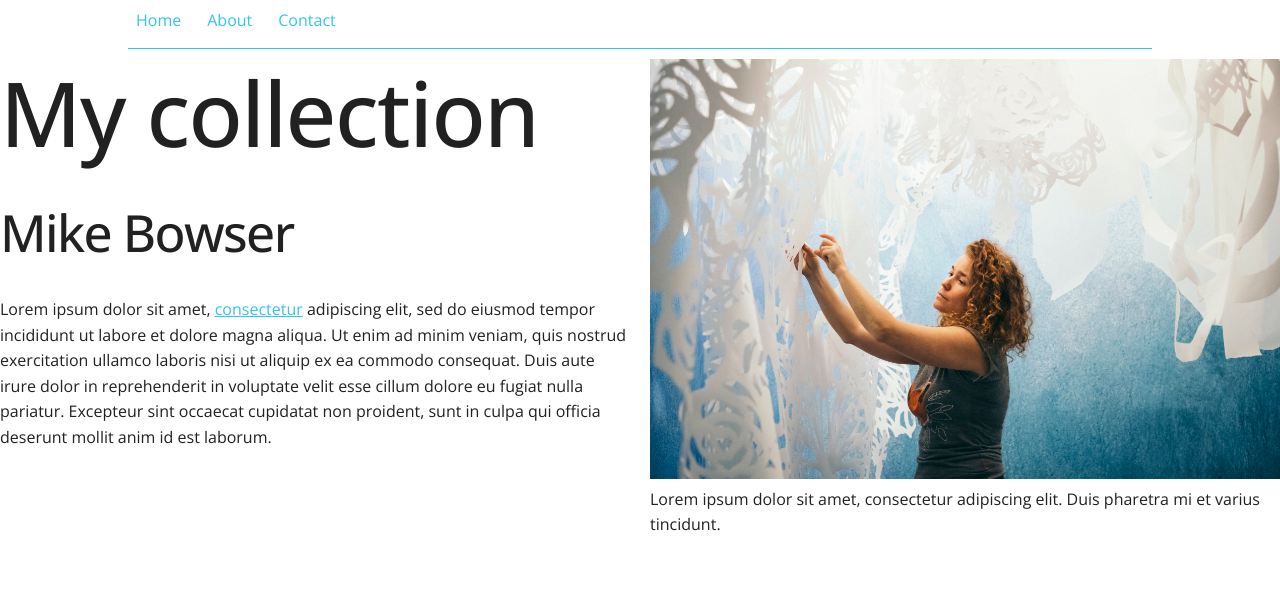
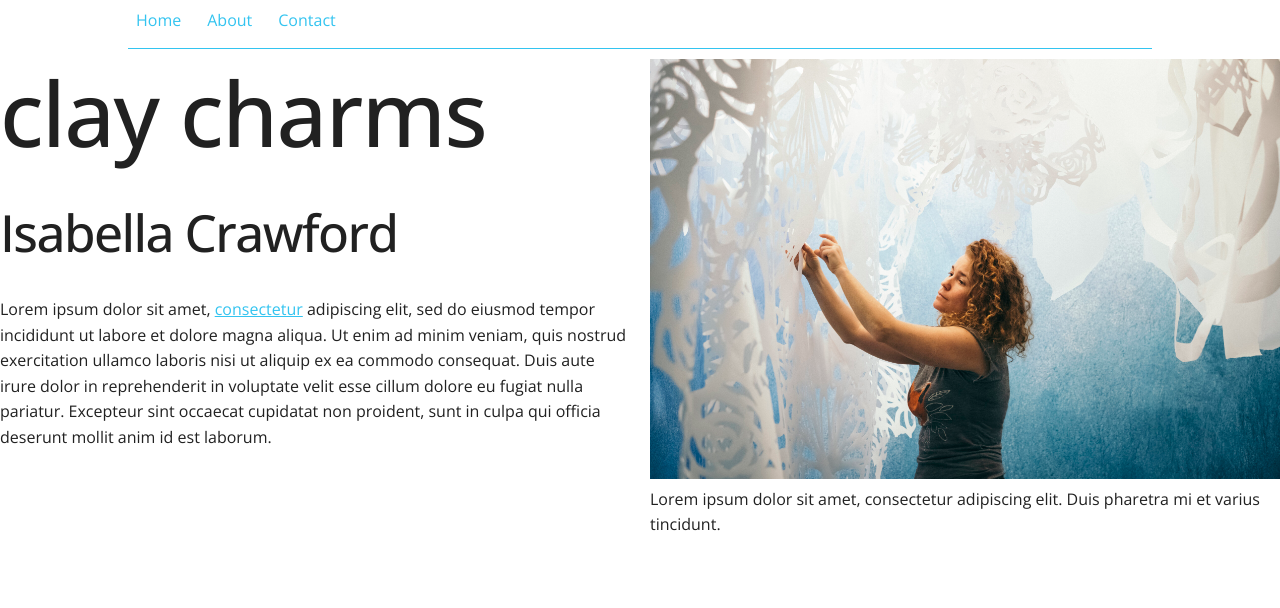
Before and after one commit to isabellacrawford/clay-charms, a plain HTML site: page index.html in a window 1280 px wide. Shown: the top 608 px of the page. Drawn offline with nearby package versions, Linux system fonts and the light colour scheme.

Commit message:
Update index.html

```diff
--- a/index.html
+++ b/index.html
@@ -39,8 +39,8 @@
   </header>
   <section class="grid-container col-2">
     <div class="content-block">
-      <h1>My collection</h1>
-      <h3>Mike Bowser</h3>
+      <h1>clay charms</h1>
+      <h3>Isabella Crawford</h3>
       <p>
         Lorem ipsum dolor sit amet, <a href="#">consectetur</a> adipiscing elit,
         sed do eiusmod tempor incididunt ut labore et dolore magna aliqua. Ut
```
